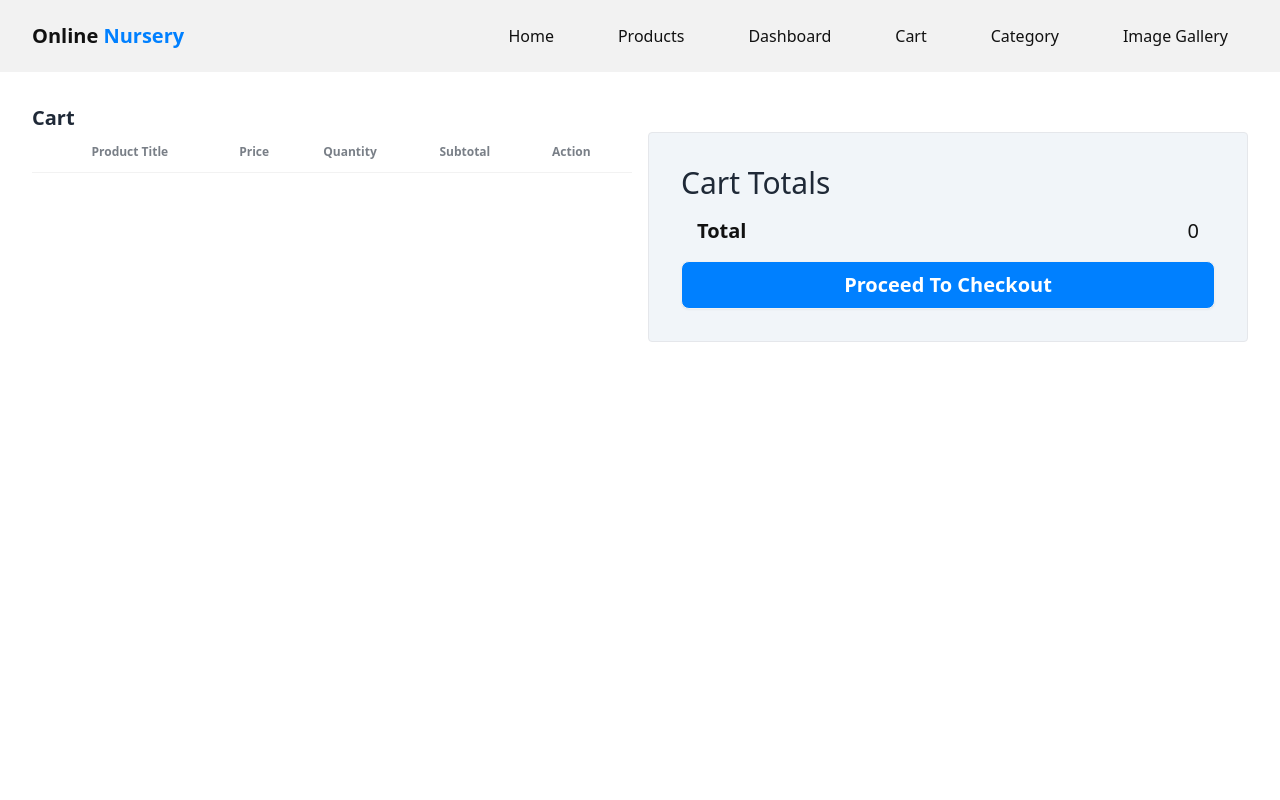
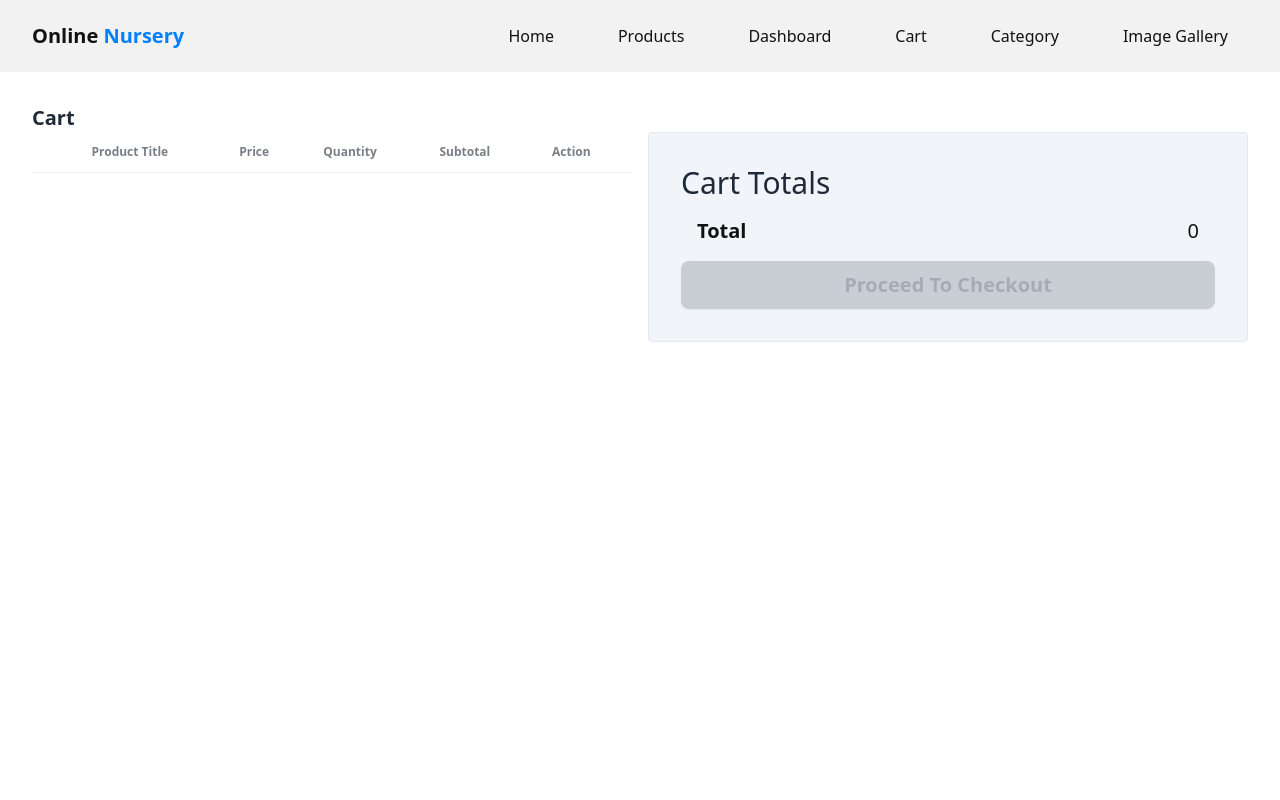
Before and after one commit to gandib/online-nursery-website-client, a React (Vite) app: page /cart in a window 1280 px wide. Shown: the top 800 px of the page. Built offline with nearby package versions, Linux system fonts and the light colour scheme.

Commit message:
completed

```diff
--- a/src/pages/Cart/Cart.tsx
+++ b/src/pages/Cart/Cart.tsx
@@ -127,6 +127,7 @@ const Cart = () => {
           <div>
             <button
               onClick={() => navigate("/checkout")}
+              disabled={products.length === 0 && true}
               className="btn bg-[#0080ff] text-white font-bold text-xl w-full"
             >
               Proceed To Checkout
```
